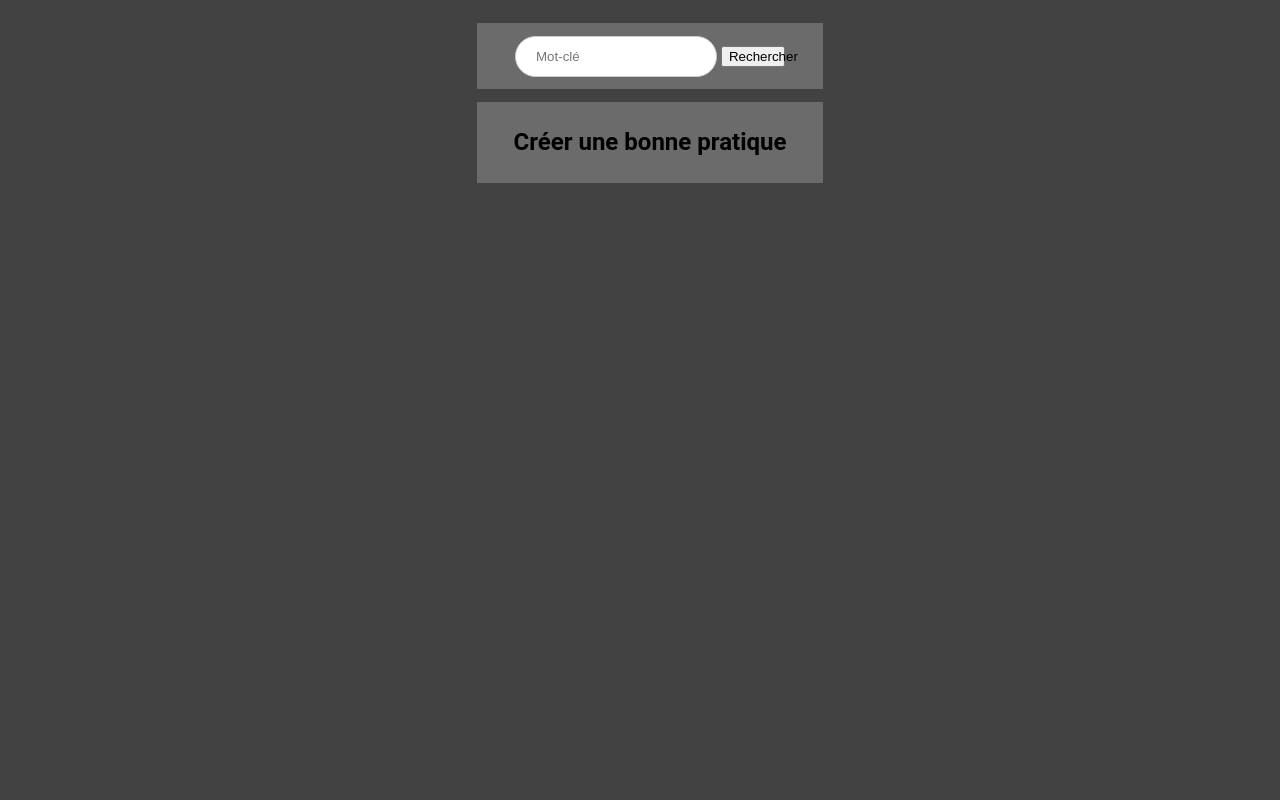
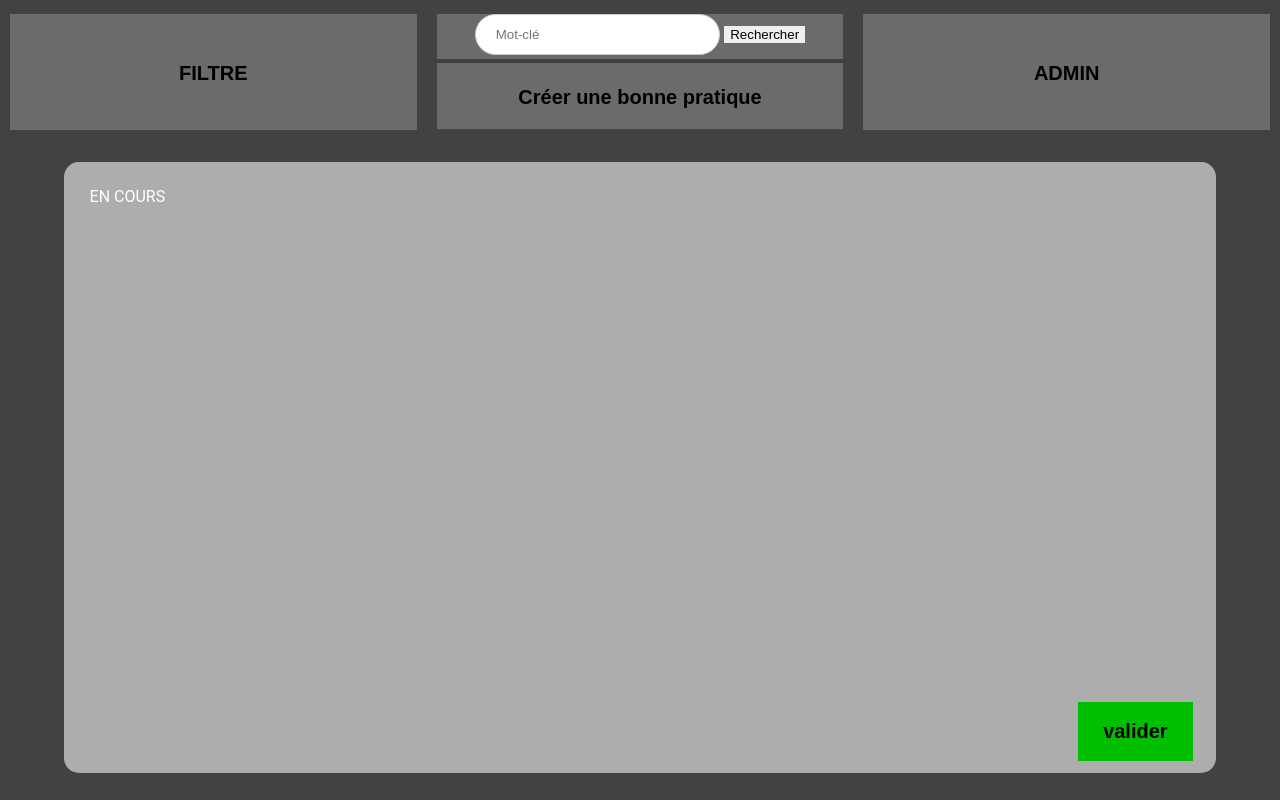
Before and after one commit to Ohpapy/sae-15, a PHP site: page /utilisateur/utilisateur.html in a window 1280 px wide. Run offline with PHP 8.4, Linux system fonts and the light colour scheme.

Commit message:
login + utilisateur

```diff
--- a/css/utilistateur.css
+++ b/css/utilistateur.css
@@ -1,5 +1,16 @@
+::-webkit-scrollbar {
+    width: 10px;
+}
 
-body{
+::-webkit-scrollbar-track {
+    background-color: black;
+}
+
+::-webkit-scrollbar-thumb {
+    background-color: #424242;
+}
+
+body {
     background-color: #424242;
     font-family: 'Roboto', sans-serif;
     margin: 0;
@@ -7,23 +18,48 @@ body{
     justify-content: center;
     align-items: center;
     height: 100vh;
+    overflow-x: hidden;
+    max-width: 100%;
 }
-.center{
-    margin: auto;
+.haut {
+    display: flex;
     width: 100%;
+    height: 17%;
+}
+.child {
+    flex: 1;
     padding: 10px;
+}
+.filtre {
+    display: flex;
+    justify-content: center;
+    align-items: center;
+    padding-top: 1%;
+    width: 100%;
     text-align: center;
-    color: white;
-    display: inline-block;
+    color: rgb(0, 0, 0);
+    height: 100%;
 }
-.rechercher{
+.button-filtre {
+    margin-top: 0%;
+    background-color: #6b6b6b;
+    color: rgb(0, 0, 0);
+    text-align: right;
+    text-decoration: none;
+    padding-top: 1%;
+    width: 100%;
+    text-align: center;
+    color: rgb(0, 0, 0);
+    height: 100%;
+}
+.rechercher {
     margin: auto;
     margin-top: 1%;
-    padding: 1%;
+    padding-bottom: 1%;
     align-items: center;
     color: white;
     text-align: center;
-    width: 25%;
+    width: 100%;
     background-color: #6b6b6b;
 }
 input[type="text"] {
@@ -33,25 +69,100 @@ input[type="text"] {
     border: 1px solid #ccc;
     border-radius: 25px;
 }
-button{
+button {
     width: 20%;
     cursor: pointer;
     margin-top: 3%;
+    border: 0;
 }
-.content1{
+button:hover {
+    opacity: 0.8;
+}
+.content1 {
     margin: auto;
     margin-top: 1%;
-    padding: 1%;
     padding-bottom: 0.5%;
     padding-top: 0.5%;
     align-items: center;
     color: rgb(0, 0, 0);
     text-align: center;
-    width: 25%;
+    width: 100%;
     background-color: #6b6b6b;
+}
+.button-bp {
+    margin-top: 0%;
+    background-color: #6b6b6b;
+    color: rgb(0, 0, 0);
+    text-align: right;
+    text-decoration: none;
+    padding-top: 1%;
+    width: 100%;
+    text-align: center;
+    color: rgb(0, 0, 0);
+    height: 100%;
+}
+
+.admin {
+    display: flex;
+    justify-content: center;
+    align-items: center;
+    padding-top: 1%;
+    width: 100%;
+    text-align: center;
+    color: rgb(0, 0, 0);
+    height: 100%;
+}
+.button-admin{
+    margin-top: 0%;
+    background-color: #6b6b6b;
+    color: rgb(0, 0, 0);
+    text-align: right;
+    text-decoration: none;
+    padding-top: 1%;
+    width: 100%;
+    text-align: center;
+    color: rgb(0, 0, 0);
+    height: 100%;
 }
 .texte-bp{
     color: rgb(0, 0, 0);
     text-align: center;
     text-decoration: none;
 }
+.connection {
+    margin-top: 5%;
+}
+.container {
+    max-width: 90%;
+    background-color: rgb(173, 173, 173);
+    padding: auto;
+    padding: 2%;
+    margin-left: auto;
+    margin-right: auto;
+    border-radius: 15px;
+    margin-left: 5%;
+    margin-right: 5%;
+    margin-top: 2%;
+    height: 70%;
+    color: white;
+    position: relative;
+}
+
+.valider {
+    position: absolute;
+    bottom: 2%;
+    right: 2%;
+    margin-bottom: 0%;
+    width: 10%;
+}
+
+.button-valider {
+    margin-bottom: 0%;
+    background-color: #00be00;
+    color: rgb(0, 0, 0);
+    text-align: right;
+    text-decoration: none;
+    width: 100%;
+    text-align: center;
+    height: 100%;
+}
--- a/login/Login.html
+++ b/login/Login.html
@@ -4,7 +4,7 @@
     <meta charset="UTF-8">
     <meta name="viewport" content="width=, initial-scale=1.0">
     <link rel="stylesheet" href="../css/Login.css">
-    <title>Connection</title>
+    <title>Connexion</title>
 </head>
 <body>
     <H1>Bienvenue !</H1>
@@ -15,10 +15,10 @@
         </div>
         <div>
             <h4>Mot de passe</h4>
-            <input type="text">
+            <input type="password">
         </div>
         <div class="connection">
-            <button>Connection</button>
+            <button class="button-connection"><h2>Connexion</h2></button>
         </div>
     </div>
 </body>
--- a/utilisateur/utilisateur.html
+++ b/utilisateur/utilisateur.html
@@ -7,13 +7,33 @@
     <title>Utilisateur</title>
 </head>
 <body>
-    <div class="center">
-        <div class="rechercher">
-            <input type="text" placeholder="Mot-clé">
-            <button>Rechercher</button>
+    <div class="haut">
+        <div class="child">
+            <div class="filtre">
+                <button class="button-filtre"><h2>FILTRE</h2></button>
+            </div>
         </div>
-        <div class="content1">
-            <a href="#" class="texte-bp"><h2>Créer une bonne pratique</h2></a>
+        <div class="child">
+            <div class="rechercher">
+                <input type="text" placeholder="Mot-clé">
+                <button>Rechercher</button>
+            </div>
+            <div class="content1">
+                <button class="button-bp"><h2>Créer une bonne pratique</h2></button>
+            </div>
+        </div>
+        <div class="child">
+            <div class="admin">
+                <button class="button-admin"><h2>ADMIN</h2></button>
+            </div>
+        </div>
+    </div>
+    <div class="container">
+        <div class="BP">
+            EN COURS
+        </div>
+        <div class="valider">
+            <button class="button-valider"><H2>valider</H2></button>
         </div>
     </div>
 </body>
```
Also changed, not shown: css/Login.css (+10 -0 lines).
